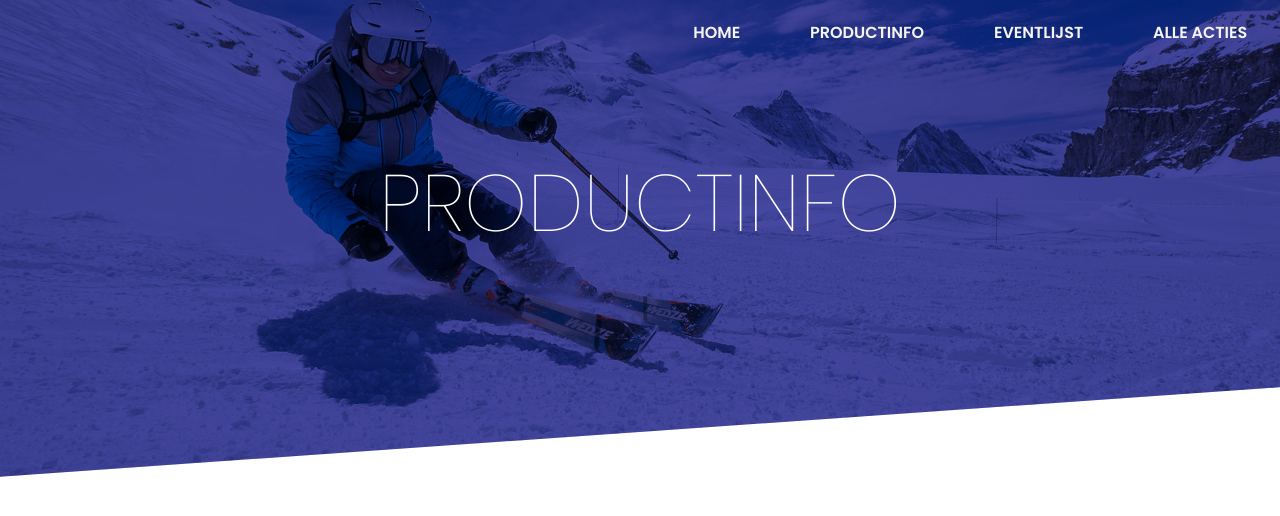
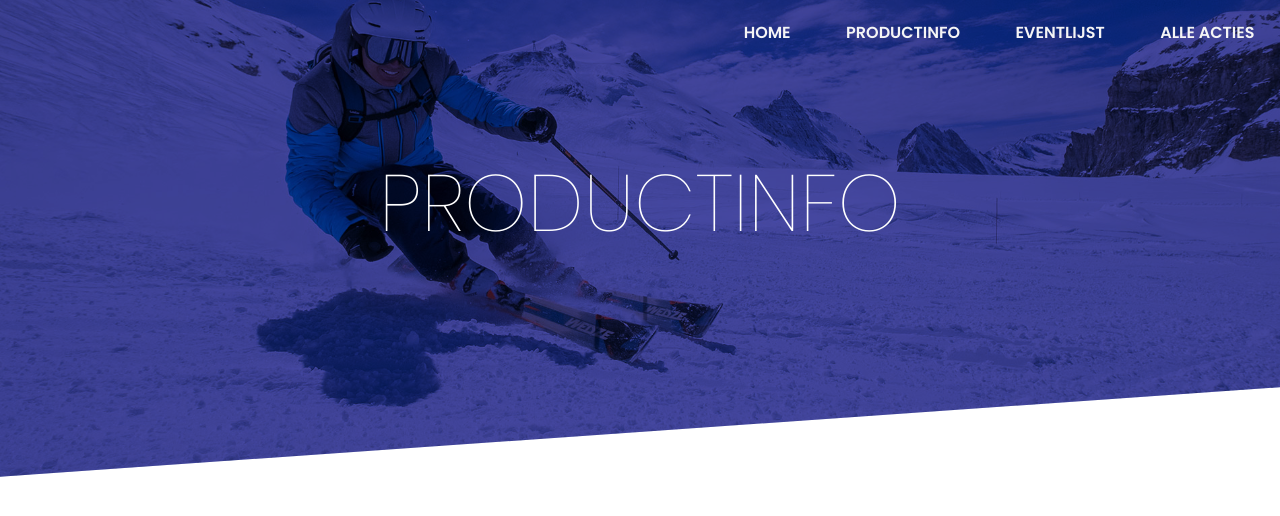
Before and after one commit to MrJulian01/Cool_energy, a PHP site: page /pages/productinfo.php in a window 1280 px wide. Shown: the top 516 px of the page. Run offline with PHP 8.4, Linux system fonts and the light colour scheme; some libraries are stand-ins or nearby versions.

Commit message:
[MODIFIED] Idk

```diff
--- a/css/info.css
+++ b/css/info.css
@@ -68,7 +68,7 @@ nav {
 
 nav a {
   text-transform: uppercase;
-  padding: 20px;
+  padding: 1vw;
   text-decoration: none;
   color: #F5F5F5;
   margin: 1vw;
```
Also changed, not shown: pages/productinfo.php (line endings or trailing spaces).
